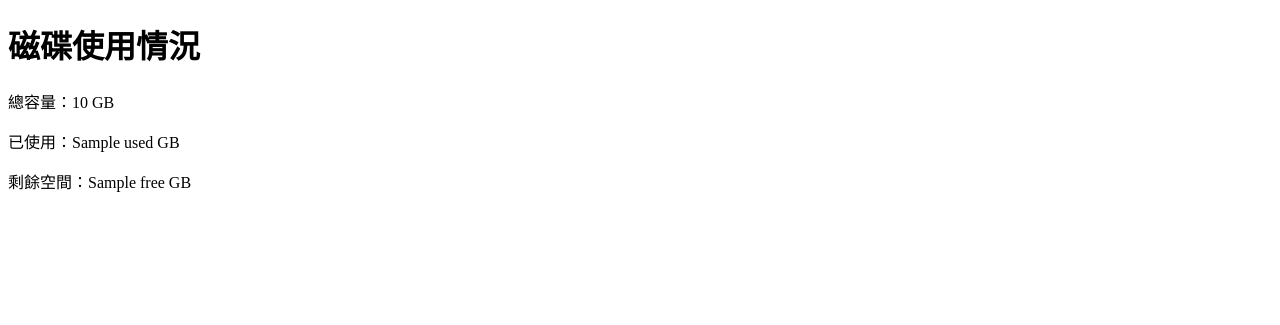
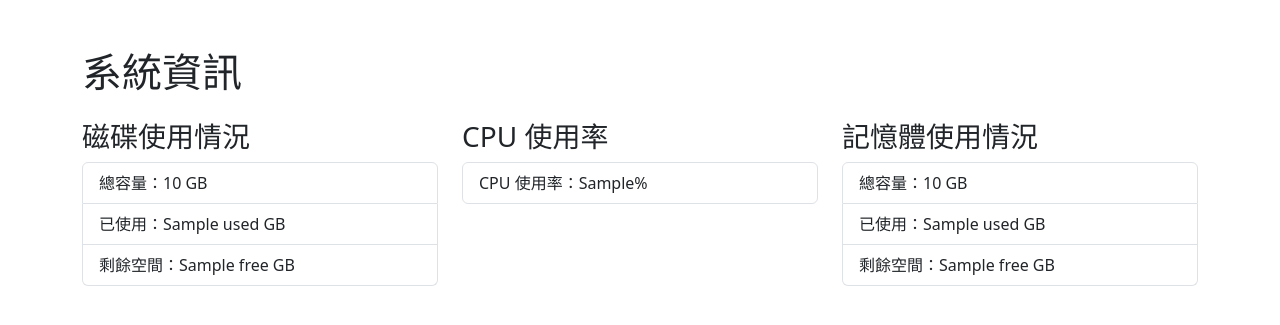
Before and after one commit to oinktech/python-editor, a Flask app: template templates/admin.html in a window 1280 px wide. Shown: the top 325 px of the page. Run offline with Flask 3, Linux system fonts and the light colour scheme; the template is opened without the code that fills it: most values are stand-ins (such as "Sample title", 1, 10 or a date in 2020).

Commit message:
Update admin.html

```diff
--- a/templates/admin.html
+++ b/templates/admin.html
@@ -2,12 +2,43 @@
 <html lang="zh-TW">
 <head>
     <meta charset="UTF-8">
-    <title>管理介面 - 磁碟使用情況</title>
+    <meta name="viewport" content="width=device-width, initial-scale=1.0">
+    <title>管理介面 - 系統資訊</title>
+    <!-- 加入 Bootstrap CDN -->
+    <link href="https://cdn.jsdelivr.net/npm/bootstrap@5.3.0-alpha1/dist/css/bootstrap.min.css" rel="stylesheet">
 </head>
 <body>
-    <h1>磁碟使用情況</h1>
-    <p>總容量：{{ disk_usage.total }} GB</p>
-    <p>已使用：{{ disk_usage.used }} GB</p>
-    <p>剩餘空間：{{ disk_usage.free }} GB</p>
+    <div class="container mt-5">
+        <h1 class="mb-4">系統資訊</h1>
+        <div class="row">
+            <div class="col-md-4">
+                <h3>磁碟使用情況</h3>
+                <ul class="list-group">
+                    <li class="list-group-item">總容量：{{ system_info.disk_usage.total }} GB</li>
+                    <li class="list-group-item">已使用：{{ system_info.disk_usage.used }} GB</li>
+                    <li class="list-group-item">剩餘空間：{{ system_info.disk_usage.free }} GB</li>
+                </ul>
+            </div>
+
+            <div class="col-md-4">
+                <h3>CPU 使用率</h3>
+                <ul class="list-group">
+                    <li class="list-group-item">CPU 使用率：{{ system_info.cpu_usage }}%</li>
+                </ul>
+            </div>
+
+            <div class="col-md-4">
+                <h3>記憶體使用情況</h3>
+                <ul class="list-group">
+                    <li class="list-group-item">總容量：{{ system_info.memory_usage.total }} GB</li>
+                    <li class="list-group-item">已使用：{{ system_info.memory_usage.used }} GB</li>
+                    <li class="list-group-item">剩餘空間：{{ system_info.memory_usage.free }} GB</li>
+                </ul>
+            </div>
+        </div>
+    </div>
+
+    <!-- 加入 Bootstrap JS -->
+    <script src="https://cdn.jsdelivr.net/npm/bootstrap@5.3.0-alpha1/dist/js/bootstrap.bundle.min.js"></script>
 </body>
 </html>
```
